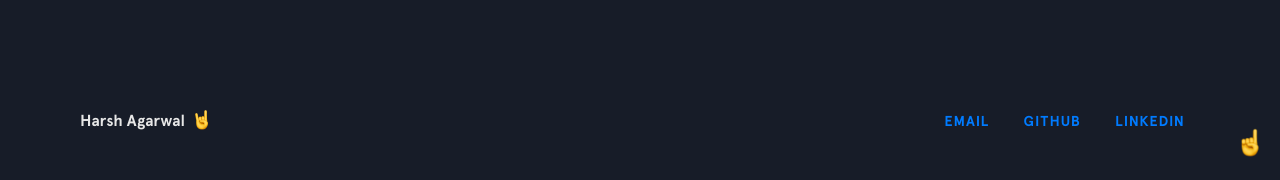
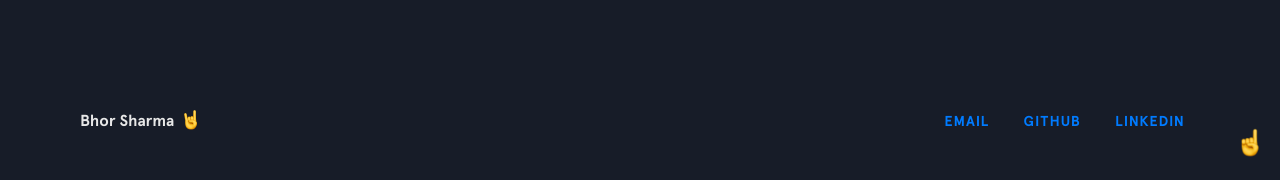
Before and after one commit to bhor123/harsh9200.github.io, a Jekyll site: the page built from index.html, in a window 1280 px wide and 900 px high, scrolled down 2011 px. Shown: the part 717-897 px from the top of the window. Built offline with Jekyll 4.4.1, drawn with Linux system fonts in a browser that asks for light colours; nearby versions of some CDN libraries.

Commit message:
Update footer.html

```diff
--- a/_includes/footer.html
+++ b/_includes/footer.html
@@ -1,7 +1,7 @@
 <footer class="footer">
   <div class="footer__copyright">
     <div class="bottom">
-      <span>Harsh Agarwal</span>
+      <span>Bhor Sharma</span>
       <img class="emoji" src="{{site.baseurl}}/img/emojis/rockon.png" alt="emoji">
     </div>
   </div>
```
